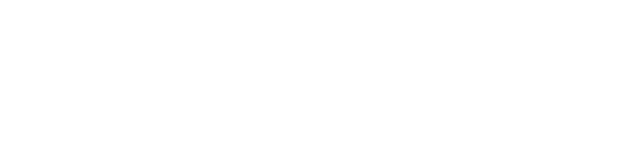
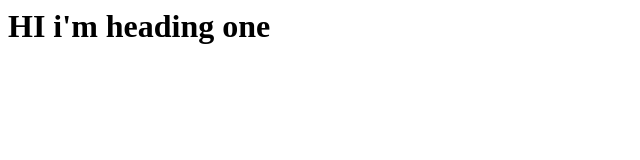
Before and after one commit to vrlegacy/project-one, a plain HTML site: page index.html in a window 1280 px wide. Shown: the whole page, without its empty margins (0-640 px from the left). Drawn offline with Linux system fonts and the light colour scheme.

Commit message:
Update index.html

```diff
--- a/index.html
+++ b/index.html
@@ -1,2 +1,4 @@
 <head></head>
-<body></body>
+<body>
+  <h1>HI i'm heading one</h1>
+</body>
```
